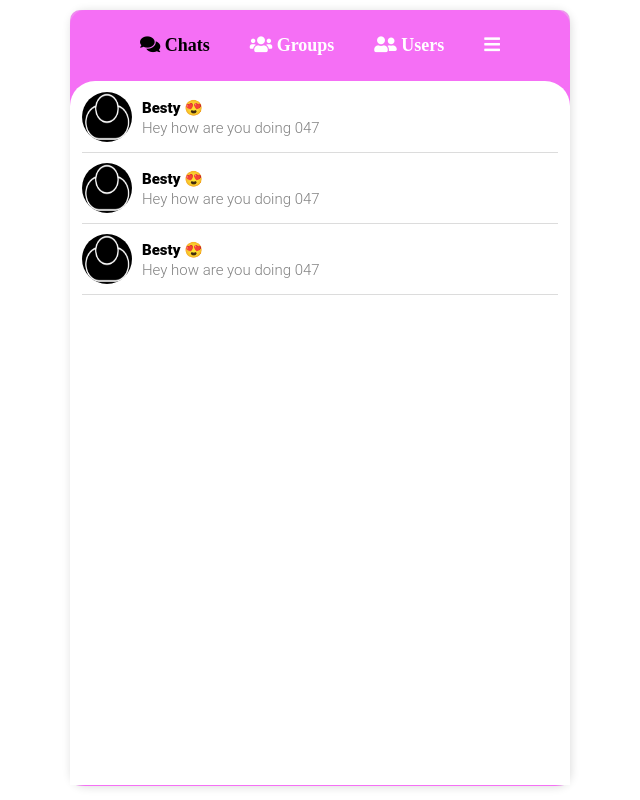
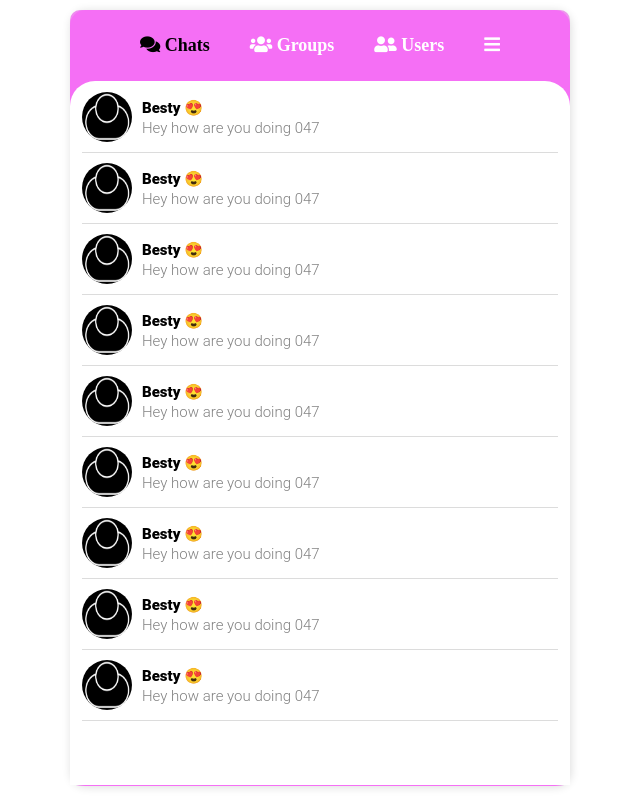
Before and after one commit to KingLearned/ChatMore-App, a website: page Public/html/app.html in a window 1280 px wide. Shown: the whole page, without its empty margins (320-960 px from the left). Drawn offline with nearby package versions, Linux system fonts and the light colour scheme; no server answers.

Commit message:
New Modification

```diff
--- a/Public/html/app.html
+++ b/Public/html/app.html
@@ -66,6 +66,48 @@
             <div class="friends viewHeight">
                 <!-- ------------------------ FRIENDS VIEW DIV------------------------  -->
                 <friendlist>
+                    <div>
+                        <img src="../images/avatar.png" alt="">
+                        <display>
+                            <chatname>Besty 😍</chatname><br>
+                            <talk>Hey how are you doing 047</talk>
+                        </display>
+                    </div>
+                    <div>
+                        <img src="../images/avatar.png" alt="">
+                        <display>
+                            <chatname>Besty 😍</chatname><br>
+                            <talk>Hey how are you doing 047</talk>
+                        </display>
+                    </div>
+                    <div>
+                        <img src="../images/avatar.png" alt="">
+                        <display>
+                            <chatname>Besty 😍</chatname><br>
+                            <talk>Hey how are you doing 047</talk>
+                        </display>
+                    </div>
+                    <div>
+                        <img src="../images/avatar.png" alt="">
+                        <display>
+                            <chatname>Besty 😍</chatname><br>
+                            <talk>Hey how are you doing 047</talk>
+                        </display>
+                    </div>
+                    <div>
+                        <img src="../images/avatar.png" alt="">
+                        <display>
+                            <chatname>Besty 😍</chatname><br>
+                            <talk>Hey how are you doing 047</talk>
+                        </display>
+                    </div>
+                    <div>
+                        <img src="../images/avatar.png" alt="">
+                        <display>
+                            <chatname>Besty 😍</chatname><br>
+                            <talk>Hey how are you doing 047</talk>
+                        </display>
+                    </div>
                     <div>
                         <img src="../images/avatar.png" alt="">
                         <display>
```
